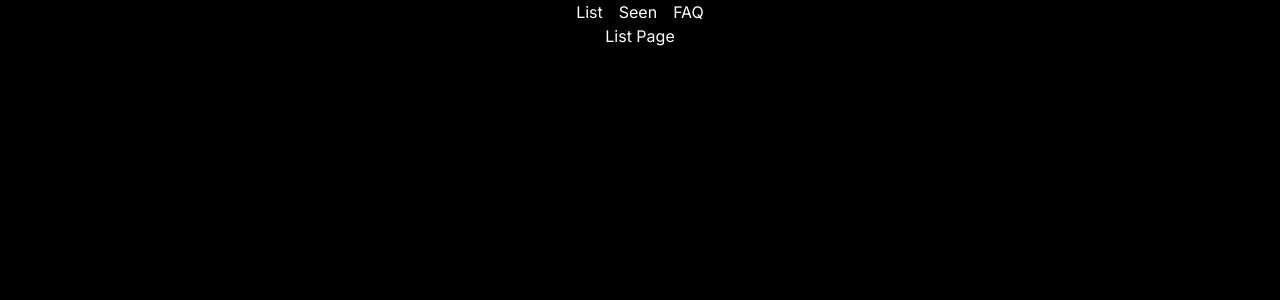
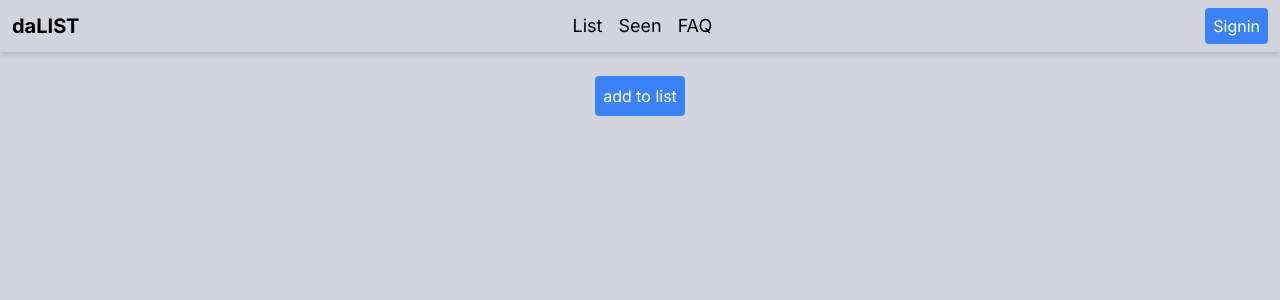
Before and after one commit to KJ-Script/the_list, a Next.js app: page / in a window 1280 px wide. Shown: the top 300 px of the page. Built offline with nearby package versions, Linux system fonts and the light colour scheme.

Commit message:
navbar and popup thingy mainly

```diff
--- /dev/null
+++ b/app/components/ListGenerator.tsx
@@ -0,0 +1,63 @@
+'use client'
+import React, {SetStateAction, Dispatch} from "react";
+
+type Props = {
+    setActive: Dispatch<SetStateAction<boolean>>
+}
+
+const ListGenerator = ({setActive}: Props) => {
+  return (
+    <dialog  className="w-[35%] bg-gray-300 flex justify-center">
+    <div className="w-full rounded-md shadow-lg bg-white text-black space-y-2 pb-2">
+      <div className="w-full flex justify-between">
+        <div></div>
+        <div className="flex">
+          <p>Add your</p>&nbsp;<p className="line-through"> shitty </p>&nbsp;<p>reccomendations here</p>
+        </div>
+        <svg
+          xmlns="http://www.w3.org/2000/svg"
+          fill="none"
+          viewBox="0 0 24 24"
+          stroke-width="1.5"
+          stroke="currentColor"
+          className="w-5 h-5 m-1 hover:text-red-800"
+          onClick={() => setActive(false)}
+        >
+          <path
+            stroke-linecap="round"
+            stroke-linejoin="round"
+            d="M6 18L18 6M6 6l12 12"
+
+          />
+        </svg>
+      </div>
+      <div>
+        <label htmlFor="title">Title</label>
+        <br />
+        <input
+          name="title"
+          placeholder="title"
+          className="p-1 border w-[85%] rounded-md"
+        />
+      </div>
+      <div>
+        <label htmlFor="description">Description</label>
+        <br />
+        <input
+          name="description"
+          placeholder="description"
+          className="p-1 border w-[85%] rounded-md"
+        />
+      </div>
+
+      <div>
+        <button className="bg-blue-500 p-2 rounded text-white">
+          Reccomend
+        </button>
+      </div>
+    </div>
+    </dialog>
+  );
+};
+
+export default ListGenerator;
--- a/app/components/NavBar.tsx
+++ b/app/components/NavBar.tsx
@@ -5,10 +5,18 @@ type Props = {}
 
 const NavBar = (props: Props) => {
   return (
-    <nav className='text-center space-x-4'>
+    <nav className='text-center shadow-md p-3 items-center flex justify-between'>
+        <div className="font-bold text-xl">daLIST</div>
+
+        <div className='space-x-4 text-lg'>
         <Link href='/'>List</Link>
         <Link href='/seen'>Seen</Link>
         <Link href='/faq'>FAQ</Link>
+        </div>
+
+        <div>
+          <Link href="/signin" className='bg-blue-500 p-2  rounded text-white'>Signin</Link>
+        </div>
     </nav>
   )
 }
--- /dev/null
+++ b/app/components/PopUp.tsx
@@ -0,0 +1,25 @@
+"use client";
+import React, { useState, SetStateAction, Dispatch } from "react";
+import PopUpBox from "./PopUpBox";
+import ListGenerator from "./ListGenerator";
+
+type Props = {};
+const PopUp = (props: Props) => {
+  const [active, setActive] = useState<boolean>(false);
+  console.log(active);
+  return (
+    <>
+      {active ? (
+        <div>
+          <ListGenerator setActive={setActive} />
+        </div>
+      ) : (
+        <button onClick={()=>setActive(true)} className="bg-blue-500 p-2 rounded text-white">
+        add to list
+      </button>
+      )}
+    </>
+  );
+};
+
+export default PopUp;
--- /dev/null
+++ b/app/components/PopUpBox.tsx
@@ -0,0 +1,16 @@
+import React, {SetStateAction, Dispatch} from 'react'
+import ListGenerator from './ListGenerator'
+
+type Props = {
+    setActive: (open: boolean) => void
+}
+
+const PopUpBox = (setActive: Props) => {
+  return (
+    <dialog className="w-[35%] bg-gray-300 flex justify-center">
+    <ListGenerator setActive={setActive}/>
+  </dialog>
+  )
+}
+
+export default PopUpBox
--- a/app/faq/page.tsx
+++ b/app/faq/page.tsx
@@ -2,7 +2,7 @@ import React from 'react'
 
 type Props = {}
 
-const page = (props: Props) => {
+const FaqPage = (props: Props) => {
   return (
     <div className="w-full text-center">
     fas Page
@@ -10,4 +10,4 @@ const page = (props: Props) => {
   )
 }
 
-export default page
+export default FaqPage
--- a/app/layout.tsx
+++ b/app/layout.tsx
@@ -17,7 +17,7 @@ export default function RootLayout({
 }) {
   return (
     <html lang="en">
-      <body className={`${inter.className} bg-black text-white`}>
+      <body className={`${inter.className} bg-gray-300 text-black`}>
         <NavBar />
         {children}</body>
     </html>
--- a/app/page.tsx
+++ b/app/page.tsx
@@ -1,9 +1,10 @@
+import PopUp from "./components/PopUp";
 
 
 export default function Home() {
   return (
-    <div className="w-full text-center">
-      List Page
+    <div className="w-full text-center flex flex-col items-center py-6">
+      <PopUp />
     </div>
-  )
+  );
 }
--- a/app/seen/page.tsx
+++ b/app/seen/page.tsx
@@ -2,7 +2,7 @@ import React from 'react'
 
 type Props = {}
 
-const page = (props: Props) => {
+const SeenPage = (props: Props) => {
   return (
     <div className="w-full text-center">
     seen Page
@@ -10,4 +10,4 @@ const page = (props: Props) => {
   )
 }
 
-export default page
+export default SeenPage
--- /dev/null
+++ b/app/signin/page.tsx
@@ -0,0 +1,11 @@
+import React from 'react'
+
+type Props = {}
+
+const signInPage = (props: Props) => {
+  return (
+    <div>signInPage</div>
+  )
+}
+
+export default signInPage
```
